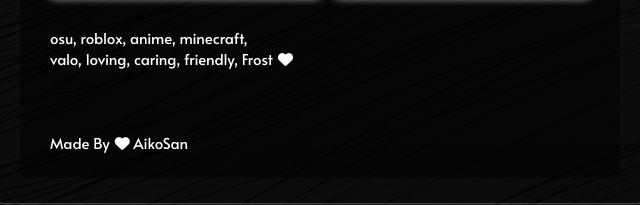
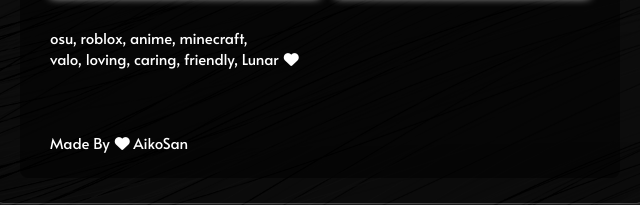
Before and after one commit to Ramly23/aiko, a plain HTML site: page index.html in a window 1280 px wide. Shown: the part 422-627 px from the top of the page, 320-960 px from the left. Drawn offline with Linux system fonts and the light colour scheme.

Commit message:
Update index.html

```diff
--- a/index.html
+++ b/index.html
@@ -92,7 +92,7 @@
                     </div>
 
                     <div class="about-me">
-                        <p>osu, roblox, anime, minecraft, <br>valo, loving, caring, friendly, Frost<i class="fas fa-heart"></i></p>
+                        <p>osu, roblox, anime, minecraft, <br>valo, loving, caring, friendly, Lunar<i class="fas fa-heart"></i></p>
                         <p>Made By<i class="fas fa-heart"></i> AikoSan</p>
                     </div>
 
```
